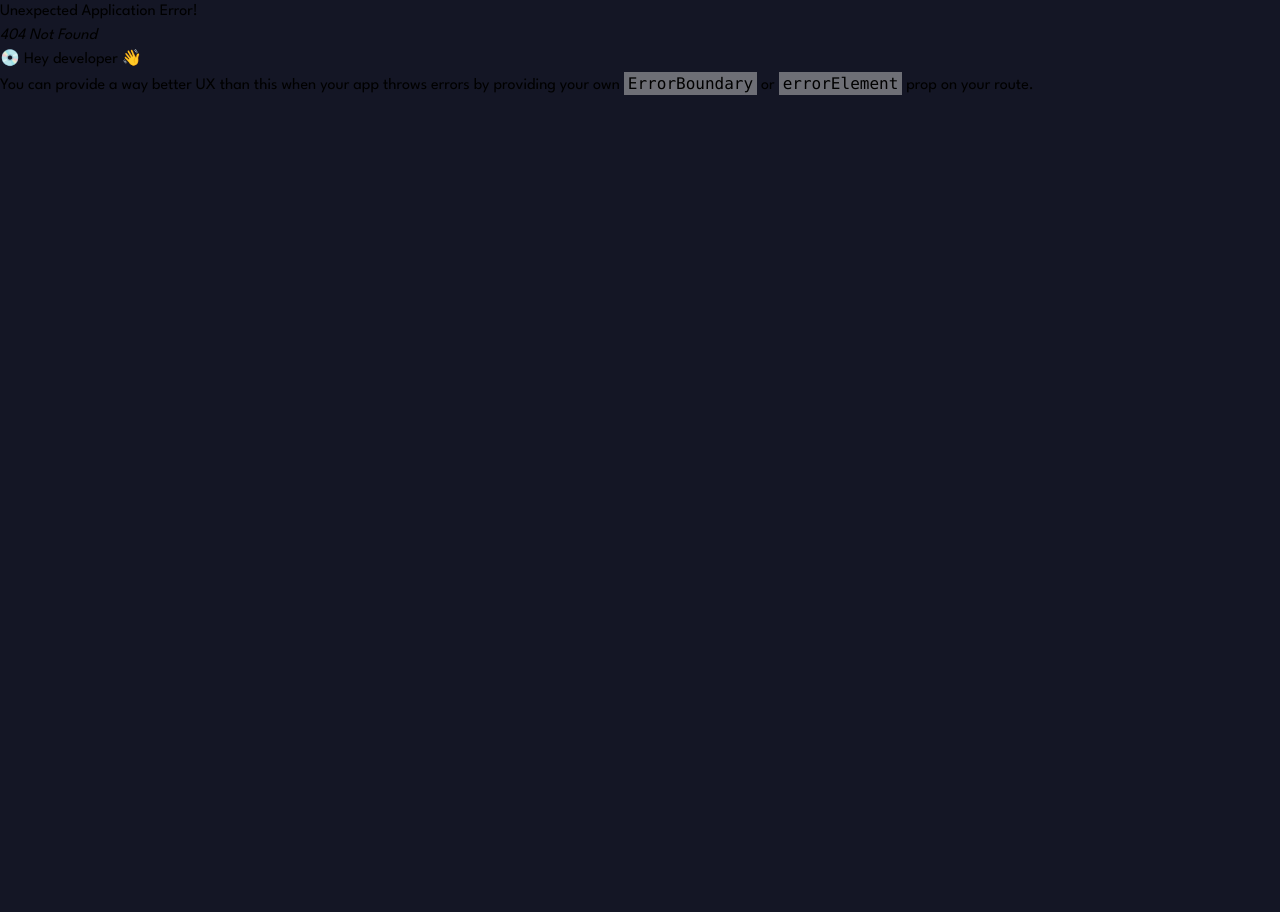
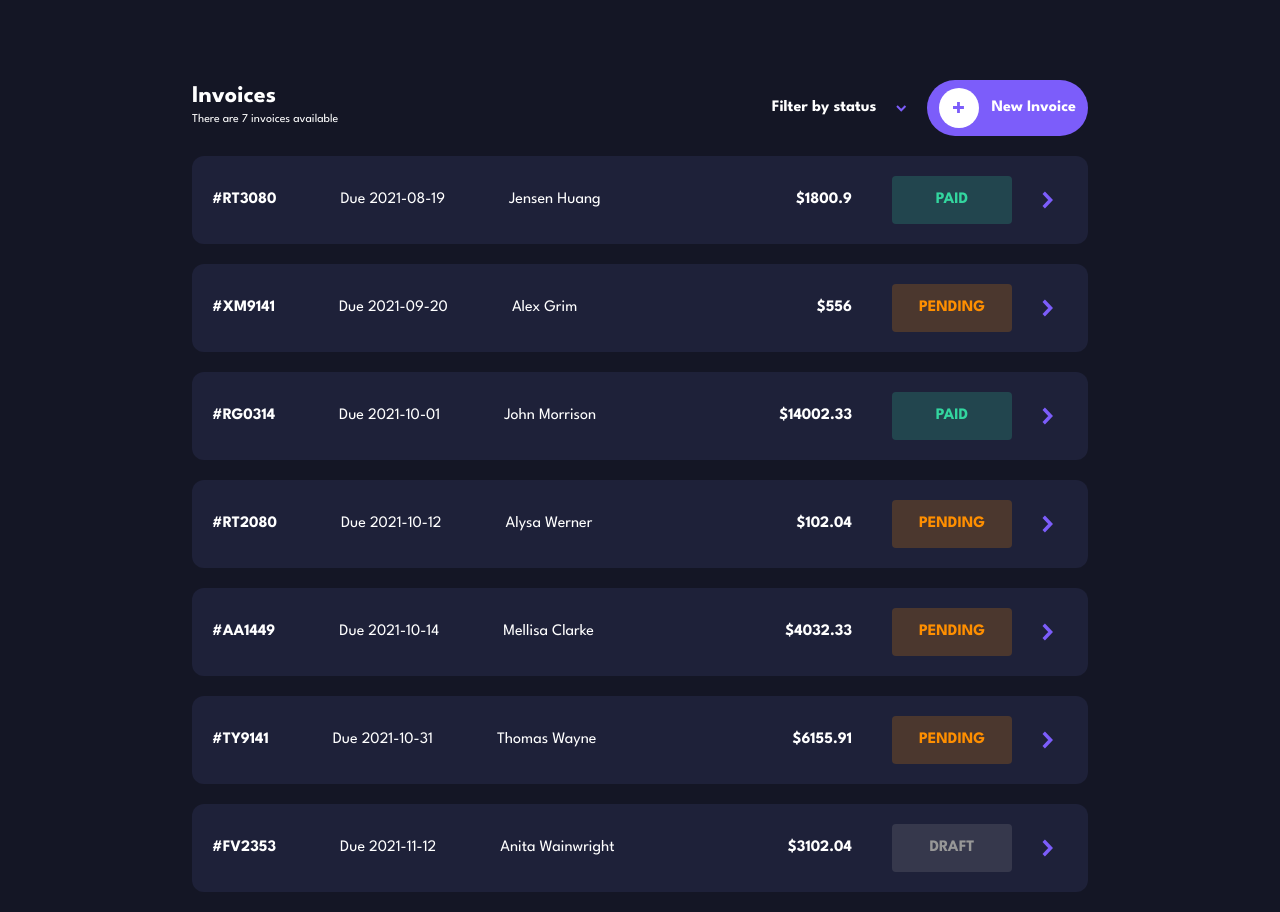
Before and after one commit to imnethaji/invoice-app, a React (Vite) app: page / in a window 1280 px wide. Before the commit this address had no page. Before the commit the page ends 800 px from the top, so only its background shows below. Built offline with nearby package versions, Linux system fonts and the light colour scheme.

Commit message:
Link path update

```diff
--- a/src/components/InvoiceListItem.tsx
+++ b/src/components/InvoiceListItem.tsx
@@ -44,7 +44,7 @@ const InvoiceListItem = ({
             >
               {titlePaymentStatus}
             </button>
-            <Link to={`/invoices/${invoiceID}`}>
+            <Link to={`/${invoiceID}`}>
               <div className="p-2 ml-4 max-sm:ml-0 w-10 h-10 flex items-center justify-center hover:bg-white hover:cursor-pointer rounded-full transition-colors hover:bg-opacity-70">
                 <img className=" w-3" src={rightArrow} alt="" />
               </div>
--- a/src/layout/InvoiceDetails.tsx
+++ b/src/layout/InvoiceDetails.tsx
@@ -56,7 +56,7 @@ const InvoiceDetails = () => {
       {/* Navigation Button Starts here */}
       <Form isOpen={isEditingOn} closeModal={handleCloseModal} />
       <div className="w-full flex mb-10">
-        <Link to="/invoices">
+        <Link to="/">
           <button className="text-white flex mt-6 justify-center items-center">
             <img src={leftArrow} alt="" className="mr-4" />
             <span className="mt-1">Go back</span>
--- a/src/main.tsx
+++ b/src/main.tsx
@@ -6,8 +6,8 @@ import { createBrowserRouter, RouterProvider } from "react-router-dom";
 import InvoiceDetails from "./layout/InvoiceDetails.tsx";
 
 const router = createBrowserRouter([
-  { path: "/invoices", element: <App /> },
-  { path: "/invoices/:invoiceId", element: <InvoiceDetails /> },
+  { path: "/", element: <App /> },
+  { path: "/:invoiceId", element: <InvoiceDetails /> },
 ]);
 
 ReactDOM.createRoot(document.getElementById("root")!).render(
```
